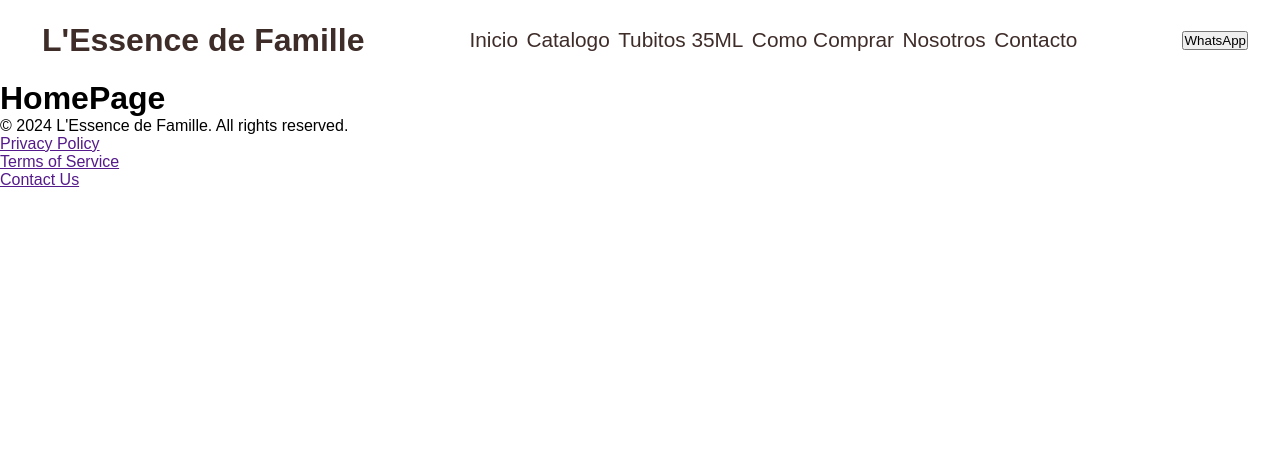
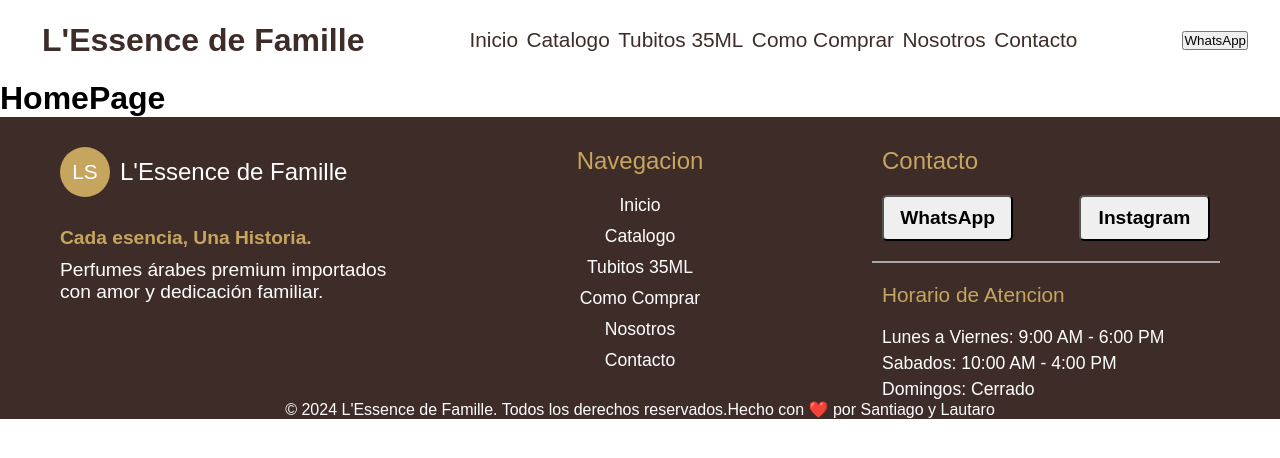
Before and after one commit to LautyDeveloper/l-essence-d-famille, a React (Vite) app: page / in a window 1280 px wide. Shown: the top 458 px of the page. Built offline with nearby package versions, Linux system fonts and the light colour scheme.

Commit message:
Desarrollo del Footer.

```diff
--- a/src/App.css
+++ b/src/App.css
@@ -0,0 +1,3 @@
+.accent-color {
+  color: var(--colorGolden);
+}
--- a/src/components/footer/footer.css
+++ b/src/components/footer/footer.css
@@ -0,0 +1,131 @@
+footer {
+  max-width: 100vw;
+  padding: 30px 60px 0 60px;
+  background-color: var(--colorBrown);
+  color: white;
+  display: flex;
+  flex-direction: column;
+  justify-content: space-between;
+  align-items: center;
+}
+
+footer .footer-content {
+  display: flex;
+  justify-content: space-between;
+  align-items: flex-start;
+  width: 100%;
+}
+.footer-content .footer-presentation {
+  display: flex;
+  flex-direction: column;
+  justify-content: center;
+  align-items: start;
+  width: 30%;
+  height: 100%;
+  gap: 30px;
+}
+.footer-content .footer-presentation .presentation-logo {
+  display: flex;
+  align-items: center;
+  gap: 10px;
+  font-size: 1.5rem;
+}
+.footer-content .footer-presentation .presentation-logo .logo {
+  width: 50px;
+  height: 50px;
+  border-radius: 100%;
+  background-color: var(--colorGolden);
+  display: grid;
+  place-items: center;
+  font-size: 1.3rem;
+}
+.footer-content .footer-presentation .presentation-text {
+  display: flex;
+  flex-direction: column;
+  gap: 10px;
+  font-size: 1.2rem;
+}
+.footer-content .footer-presentation .presentation-text .slogan {
+  font-weight: 700;
+}
+
+.footer-content .footer-navigation {
+  display: flex;
+  flex-direction: column;
+  justify-content: space-between;
+  align-items: center;
+  height: 100%;
+  width: 30%;
+  gap: 20px;
+}
+.footer-content .footer-navigation span {
+  font-size: 1.5rem;
+}
+.footer-content .footer-navigation ul {
+  list-style: none;
+  display: flex;
+  flex-direction: column;
+  justify-content: center;
+  align-items: center;
+  gap: 10px;
+  font-size: 1.1rem;
+  width: 100%;
+}
+.footer-content .footer-navigation ul li a {
+  text-decoration: none;
+  color: white;
+  transition: color 0.3s;
+}
+
+.footer-content .footer-contact {
+  display: flex;
+  flex-direction: column;
+  justify-content: center;
+  align-items: end;
+  width: 30%;
+  gap: 20px;
+}
+.footer-content .footer-contact .contact-social {
+  display: flex;
+  flex-direction: column;
+  justify-content: center;
+  align-items: start;
+  width: 100%;
+  gap: 20px;
+  padding: 0 10px;
+}
+.footer-content .footer-contact .contact-social span {
+  font-size: 1.5rem;
+}
+.footer-content .footer-contact .contact-social .social-buttons {
+  display: flex;
+  justify-content: space-between;
+  width: 100%;
+}
+.footer-content .footer-contact .contact-social .social-buttons button {
+  width: 40%;
+  padding: 10px 0px;
+  font-size: 1.2rem;
+  font-weight: 600;
+  border-radius: 5px;
+}
+
+.footer-content .footer-contact .contact-bussines {
+  width: 100%;
+  display: flex;
+  flex-direction: column;
+  justify-content: center;
+  align-items: flex-start;
+  padding: 20px 0 0 10px;
+  gap: 20px;
+  border-top: 2px solid rgb(167, 167, 167);
+}
+.footer-content .footer-contact .contact-bussines span {
+  font-size: 1.3rem;
+}
+.footer-content .footer-contact .contact-bussines .bussines-hours {
+  font-size: 1.1rem;
+  display: flex;
+  flex-direction: column;
+  gap: 5px;
+}
--- a/src/components/footer/footer.jsx
+++ b/src/components/footer/footer.jsx
@@ -1,23 +1,71 @@
 import React from "react";
-
+import "./footer.css";
 export default function Footer() {
   return (
     <footer>
       <div className="footer-content">
-        <p>&copy; 2024 L'Essence de Famille. All rights reserved.</p>
-        <nav>
+        <div className="footer-presentation">
+          <div className="presentation-logo">
+            <span className="logo">LS</span>
+            <span>L'Essence de Famille</span>
+          </div>
+          <div className="presentation-text">
+            <span className="accent-color slogan">
+              Cada esencia, Una Historia.
+            </span>
+            <p>
+              Perfumes árabes premium importados con amor y dedicación familiar.
+            </p>
+          </div>
+        </div>
+        <div className="footer-navigation">
+          <span className="accent-color">Navegacion</span>
           <ul>
             <li>
-              <a href="">Privacy Policy</a>
+              <a href="">Inicio</a>
             </li>
             <li>
-              <a href="">Terms of Service</a>
+              <a href="">Catalogo</a>
             </li>
+
             <li>
-              <a href="">Contact Us</a>
+              <a href="">Tubitos 35ML</a>
+            </li>
+
+            <li>
+              <a href="">Como Comprar</a>
+            </li>
+
+            <li>
+              <a href="">Nosotros</a>
+            </li>
+
+            <li>
+              <a href="">Contacto</a>
             </li>
           </ul>
-        </nav>
+        </div>
+        <div className="footer-contact">
+          <div className="contact-social">
+            <span className="accent-color">Contacto</span>
+            <div className="social-buttons">
+              <button>WhatsApp</button>
+              <button>Instagram</button>
+            </div>
+          </div>
+          <div className="contact-bussines">
+            <span className="accent-color">Horario de Atencion</span>
+            <div className="bussines-hours">
+              <p>Lunes a Viernes: 9:00 AM - 6:00 PM</p>
+              <p>Sabados: 10:00 AM - 4:00 PM</p>
+              <p>Domingos: Cerrado</p>
+            </div>
+          </div>
+        </div>
+      </div>
+      <div className="footer-copy">
+        <span>© 2024 L'Essence de Famille. Todos los derechos reservados.</span>
+        <span>Hecho con ❤️ por Santiago y Lautaro</span>
       </div>
     </footer>
   );
--- a/src/components/navbar/navbar.css
+++ b/src/components/navbar/navbar.css
@@ -6,7 +6,7 @@
   align-items: center;
   padding: 0 2rem;
   height: 10vh;
-  color: var(--primaryFontColor);
+  color: var(--colorBrown);
 }
 
 header .header-logo {
@@ -31,5 +31,5 @@
   text-decoration: none;
   font-size: 1.3rem;
   font-weight: 500;
-  color: var(--primaryFontColor);
+  color: var(--colorBrown);
 }
--- a/src/css/vars.css
+++ b/src/css/vars.css
@@ -1,7 +1,7 @@
 #root {
   --principalBackgroundColor: #f5efe6;
   --secondaryBackgroundColor: #ffffff;
-  --primaryFontColor: #3e2c29;
-  --accentColor: #8c4b5d;
-  --CTAColor: #c6a55e;
+  --colorBrown: #3e2c29;
+  --colorRed: #8c4b5d;
+  --colorGolden: #c6a55e;
 }
```
